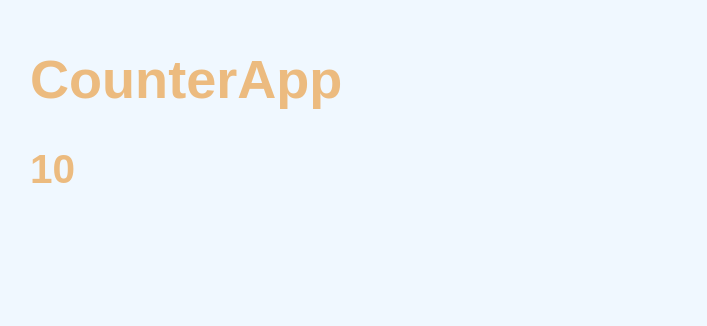
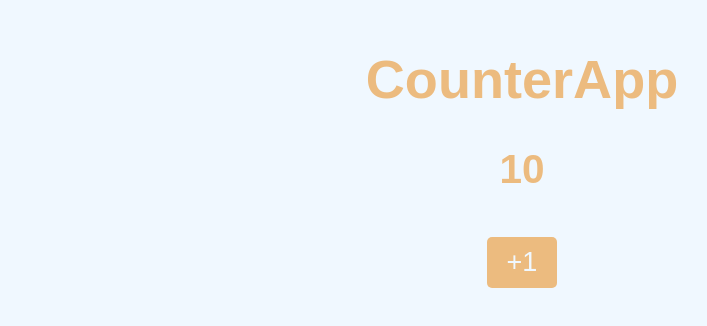
Before and after one commit to Nau-c/React-de-cero-a-experto, a React (Vite) app in the folder 03-counter-app-vite/: page / in a window 1280 px wide. Shown: the part 136-462 px from the top of the page, without its empty margins (118-825 px from the left). Built offline with nearby package versions, Linux system fonts and the light colour scheme.

Commit message:
Event clik

```diff
--- a/03-counter-app-vite/src/CounterApp.jsx
+++ b/03-counter-app-vite/src/CounterApp.jsx
@@ -1,10 +1,19 @@
 import PropTypes from 'prop-types';
+export const CounterApp = ({ value }) => {
 
-export const CounterApp = ({ value }) => {
+    const handleAdd = () => {
+        console.log('+3');
+        value = 100
+        console.log(value)
+    }
+
     return (
         <>
             <h1>CounterApp</h1>
-            <h2>{ value }</h2>
+            <h2> { value } </h2>
+            <button onClick={ handleAdd }>
+                +1
+            </button>
         </>
     )
 
--- a/03-counter-app-vite/src/styles.css
+++ b/03-counter-app-vite/src/styles.css
@@ -5,5 +5,18 @@ body {
     font-family: Arial, Helvetica, sans-serif;
     font-size: 1.3rem;
     padding: 70px;
+    text-align: center;
 
 }
+
+button {
+    background-color: rgb(236, 187, 127);
+    border: none;
+    border-radius: 5px;
+    color: aliceblue;
+    cursor: pointer;
+    font-size: 1.3rem;
+    margin: 10px;
+    padding: 10px 20px;
+    transition: all 0.5s;
+}
```
